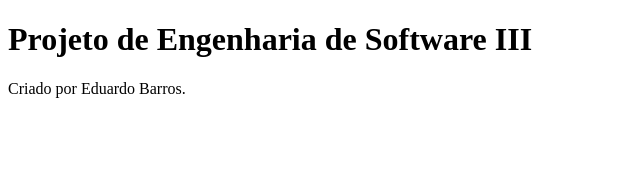
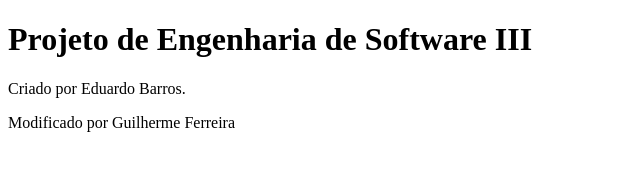
Before and after one commit to EduBarros101/scm, a plain HTML site: page index.html in a window 1280 px wide. Shown: the whole page, without its empty margins (0-640 px from the left). Drawn offline with Linux system fonts and the light colour scheme.

Commit message:
Commit do Guilherme

```diff
--- a/index.html
+++ b/index.html
@@ -9,5 +9,6 @@
     <h1>Projeto de Engenharia de Software III</h1>
 
     <p>Criado por Eduardo Barros.</p>
+    <p>Modificado por Guilherme Ferreira</p>
   </body>
 </html>
```
